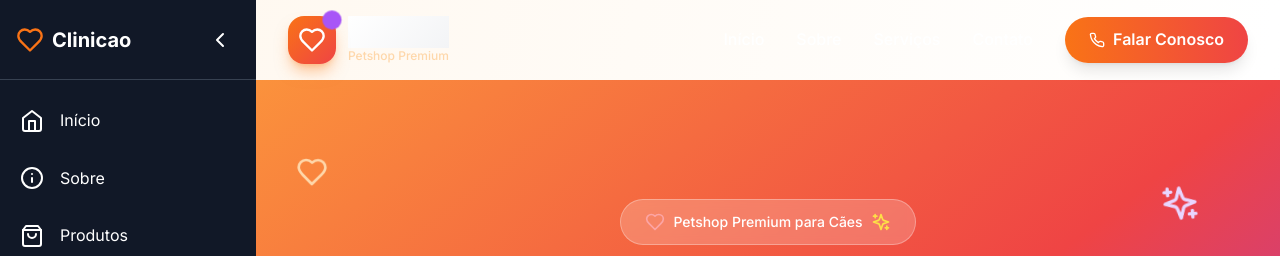
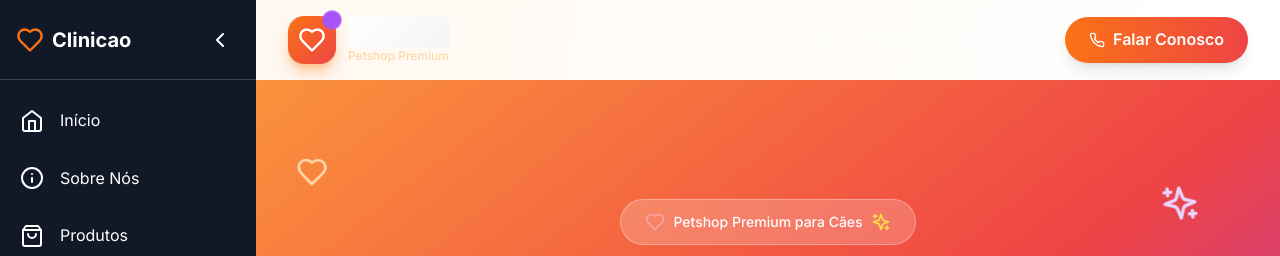
Before and after one commit to ffbrunoff1/clinicao, a React (Vite) app: page / in a window 1280 px wide. Shown: the top 256 px of the page. Built offline with nearby package versions, Linux system fonts and the light colour scheme.

Commit message:
Atualizar arquivos do projeto - 2025-08-12T20:18:46.384Z

```diff
--- a/src/App.jsx
+++ b/src/App.jsx
@@ -13,7 +13,7 @@ import Footer from './components/Footer';
 const Sidebar = ({ expanded, setExpanded }) => {
   const navItems = [
     { name: 'Início', icon: Home, href: '#inicio' },
-    { name: 'Sobre', icon: Info, href: '#sobre' },
+    { name: 'Sobre Nós', icon: Info, href: '#sobre' },
     { name: 'Produtos', icon: ShoppingBag, href: '#servicos' },
     { name: 'Contato', icon: Mail, href: '#contato' },
   ];
--- a/src/components/Header.jsx
+++ b/src/components/Header.jsx
@@ -16,7 +16,7 @@ export default function Header() {
 
   const menuItems = [
     { name: 'Início', href: '#inicio' },
-    { name: 'Sobre', href: '#sobre' },
+    { name: 'Sobre Nós', href: '#sobre' },
     { name: 'Serviços', href: '#servicos' },
     { name: 'Contato', href: '#contato' }
   ]
```
